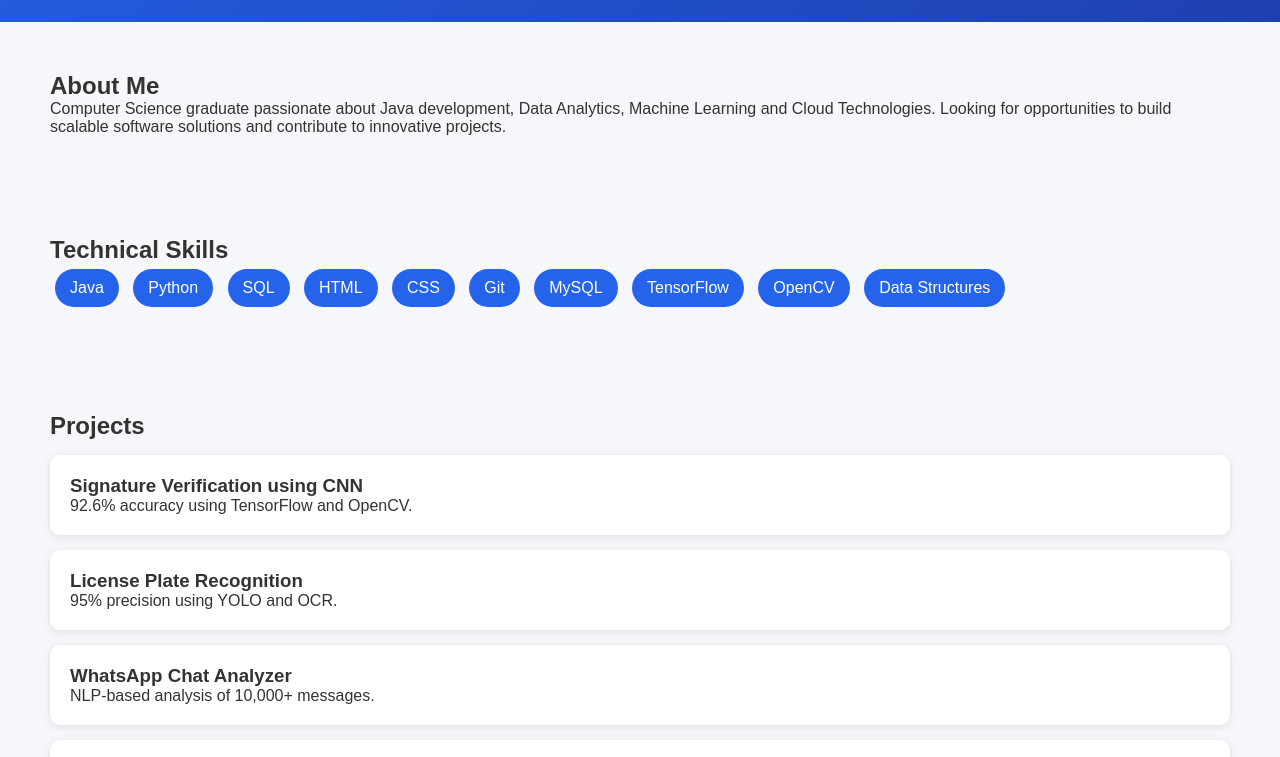
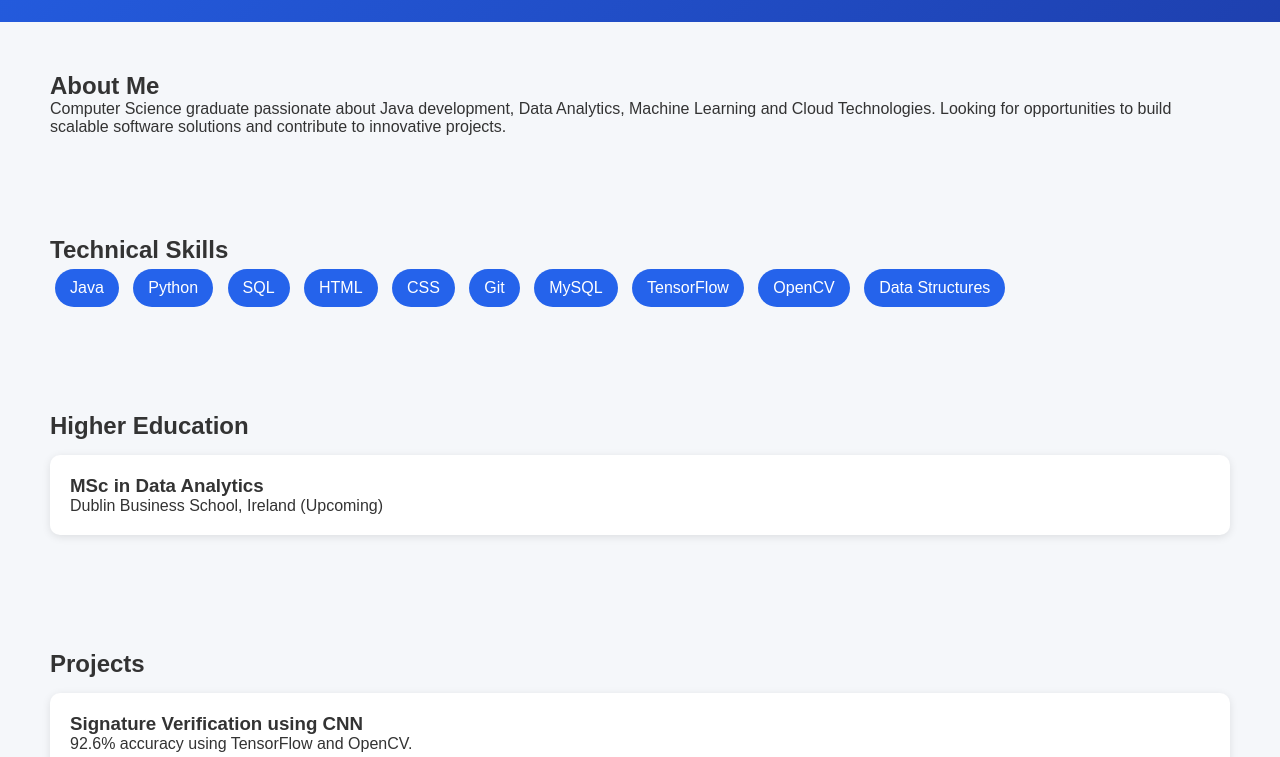
Before and after one commit to LManikantaReddy/Manikanta.github.io, a plain HTML site: page index.html in a window 1280 px wide. Shown: the part 487-1244 px from the top of the page. Drawn offline with Linux system fonts and the light colour scheme.

Commit message:
Update index.html

```diff
--- a/index.html
+++ b/index.html
@@ -49,6 +49,13 @@
         <span>TensorFlow</span>
         <span>OpenCV</span>
         <span>Data Structures</span>
+    </div>
+</section>
+<section>
+    <h2>Higher Education</h2>
+    <div class="card">
+        <h3>MSc in Data Analytics</h3>
+        <p>Dublin Business School, Ireland (Upcoming)</p>
     </div>
 </section>
 
```
